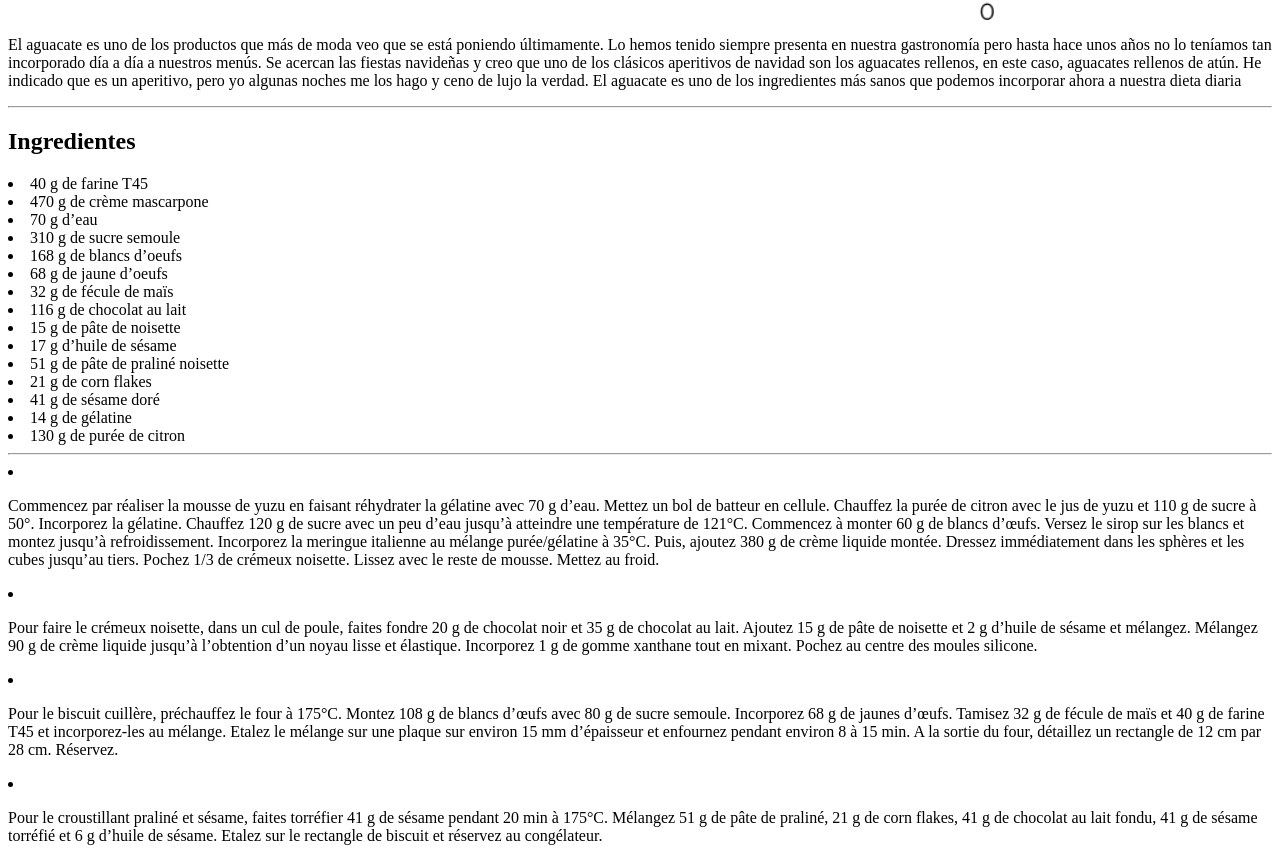
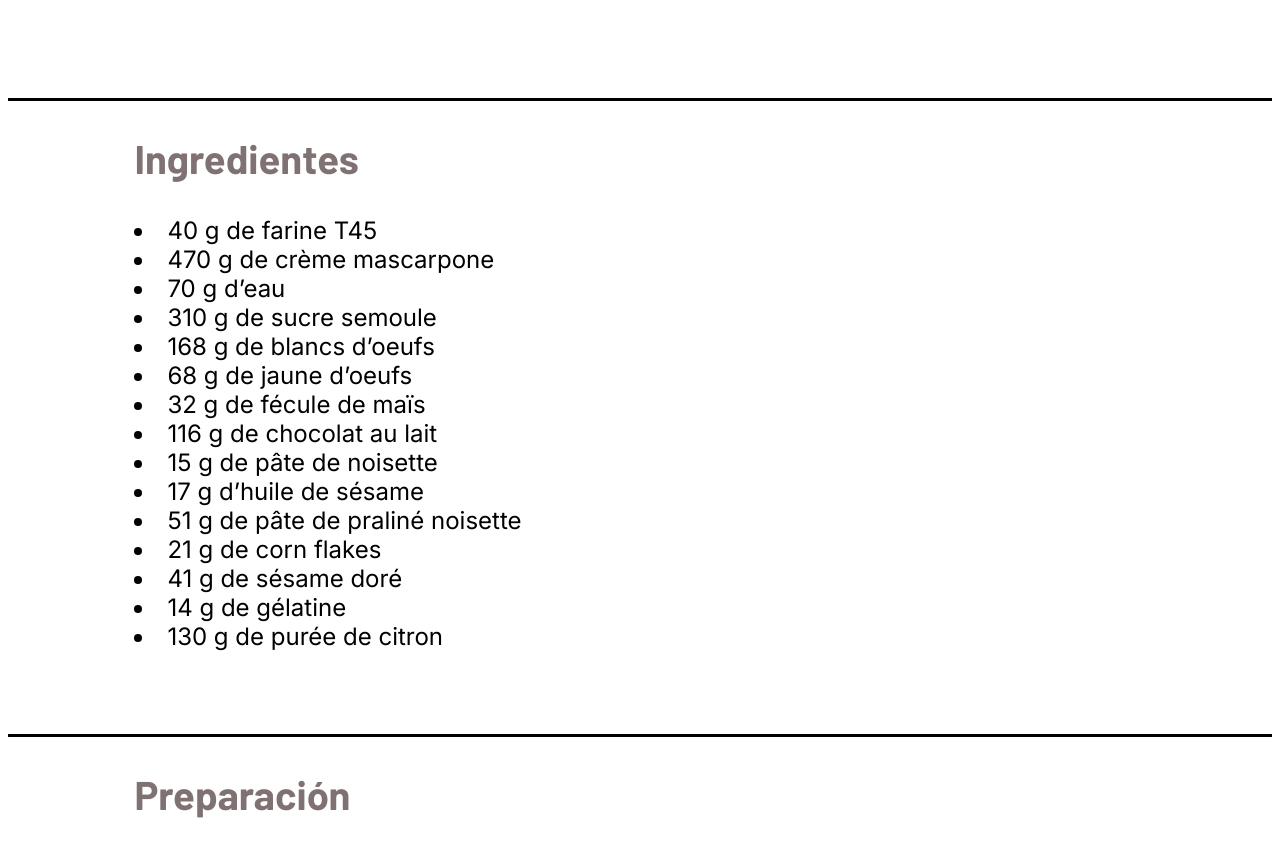
Before and after one commit to maodiazEDU/07.12.2024-recetas-2023, a plain HTML site: page index.html in a window 1280 px wide. Shown: the part 1153-2001 px from the top of the page. Drawn offline with Linux system fonts and the light colour scheme.

Commit message:
Agrego estilo al texto y rectifico estilo de imagenes

```diff
--- a/css/styles.css
+++ b/css/styles.css
@@ -1,15 +1,17 @@
+@import url('https://fonts.googleapis.com/css2?family=Barlow:ital,wght@0,100;0,200;0,300;0,400;0,500;0,600;0,700;0,800;0,900;1,100;1,200;1,300;1,400;1,500;1,600;1,700;1,800;1,900&display=swap');
+
+@import url('https://fonts.googleapis.com/css2?family=Inter:wght@100..900&display=swap');
+
 .encabezado{
     height: 46px;
     background-color: #633C1F;
-    display: flex;
 }
-
-@import url('https://fonts.googleapis.com/css2?family=Barlow:ital,wght@0,100;0,200;0,300;0,400;0,500;0,600;0,700;0,800;0,900;1,100;1,200;1,300;1,400;1,500;1,600;1,700;1,800;1,900&display=swap');
 
 h1 {
     font-size: 50px;
     color: #807272;
     font-family: 'Barlow', sans-serif;
+    padding-left: 10%;
 }
 
 .caja-logo{
@@ -18,13 +20,19 @@ h1 {
 }
 
 .caja-logo img{
-    width: 20%;
+    padding-top: 10px;
+    padding-left: 10%;
+    width: 10%;
     height: auto;
 }
 
 .img-principal{
-    width: 100%;
+    width: 80%;
     height: auto;
+    display: flex; /* Activa el modo de diseño flexible */
+    justify-content: center; /* Centra la imagen horizontalmente */
+    align-items: center; /* Centra la imagen verticalmente si el contenedor tiene una altura definida */
+    margin: 0 auto;
 }
 
 .img-principal img{
@@ -33,12 +41,55 @@ h1 {
     display: block;
 }
 
+.texto-principal{
+    font-size: 24px;
+    font-family: 'Inter', sans-serif;
+    padding-left: 10%;
+    padding-right: 10%;
+    padding-bottom: 5%;
+    text-align: justify;
+}
+
+h2{
+    font-size: 40px;
+    color: #807272;
+    font-family: 'Barlow', sans-serif;
+    padding-left: 10%;
+}
+
+.lista{
+    padding-bottom: 5%;
+}
+
+
+li {
+    padding-left: 10%;
+    font-size: 24px;
+    font-family: 'Inter', sans-serif;
+    padding-right: 10%;
+}
+
+p{
+    font-size: 24px;
+    font-family: 'Inter', sans-serif;
+    text-align: justify;
+}
+
 .footer{
     height: 122px;
     background-color: #633C1F;
     display: flex;
     color: white;
-    font-size: 150%;
     justify-content: flex-start;
     align-items: center;
+    font-size: 30px;
+    font-family: 'Inter', sans-serif;
+    padding-left: 10%;
 }
+
+.linea-gruesa {
+    border: none; /* Elimina el borde por defecto */
+    height: 3px; /* Ajusta la altura de la línea */
+    background-color: #000; /* Color de fondo para la línea */
+    margin: 20px 0; /* Márgenes superior e inferior para separar de otros elementos */
+}
--- a/index.html
+++ b/index.html
@@ -17,7 +17,7 @@
     <section class="img-principal">
         <img src="img/receta.png" alt="imagen-receta">
     </section>
-    <div>
+    <div class="texto-principal">
         <p> El aguacate es uno de los productos que más de moda veo que se está poniendo últimamente.
             Lo hemos tenido siempre presenta en nuestra gastronomía pero hasta hace unos años no lo
             teníamos tan incorporado día a día a nuestros menús. Se acercan las fiestas navideñas
@@ -25,9 +25,9 @@
             aguacates rellenos de atún. He indicado que es un aperitivo, pero yo algunas noches me
             los hago y ceno de lujo la verdad. El aguacate es uno de los ingredientes más sanos que
             podemos incorporar ahora a nuestra dieta diaria</p>
-        <hr>
     </div>
-    <div>
+    <hr class="linea-gruesa">
+    <div class="lista">
         <h2>Ingredientes</h2>
         <li>40 g de farine T45</li>
         <li>470 g de crème mascarpone</li>
@@ -44,9 +44,10 @@
         <li>41 g de sésame doré</li>
         <li>14 g de gélatine</li>
         <li>130 g de purée de citron</li>
-        <hr>
     </div>
-    <div>
+    <hr class="linea-gruesa">
+    <div class="lista">
+        <h2>Preparación</h2>
         <li><p>Commencez par réaliser la mousse de yuzu en faisant réhydrater la gélatine avec 70 g d’eau.
             Mettez un bol de batteur en cellule. Chauffez la purée de citron avec le jus de yuzu et 110 g
             de sucre à 50°. Incorporez la gélatine. Chauffez 120 g de sucre avec un peu d’eau jusqu’à atteindre
@@ -80,7 +81,6 @@
             feuille d’or au sommet du cube, en son centre. Sur le biscuit chablonné, alternez les sphères et les cubes.
             Au sommet des sphères, retirez les cure dents et déposez une pastille de chocolat blanc. Laissez revenir en
             température avant de servir.</p></li>
-        <hr>
     </div>
 
     <footer class="footer">
```
